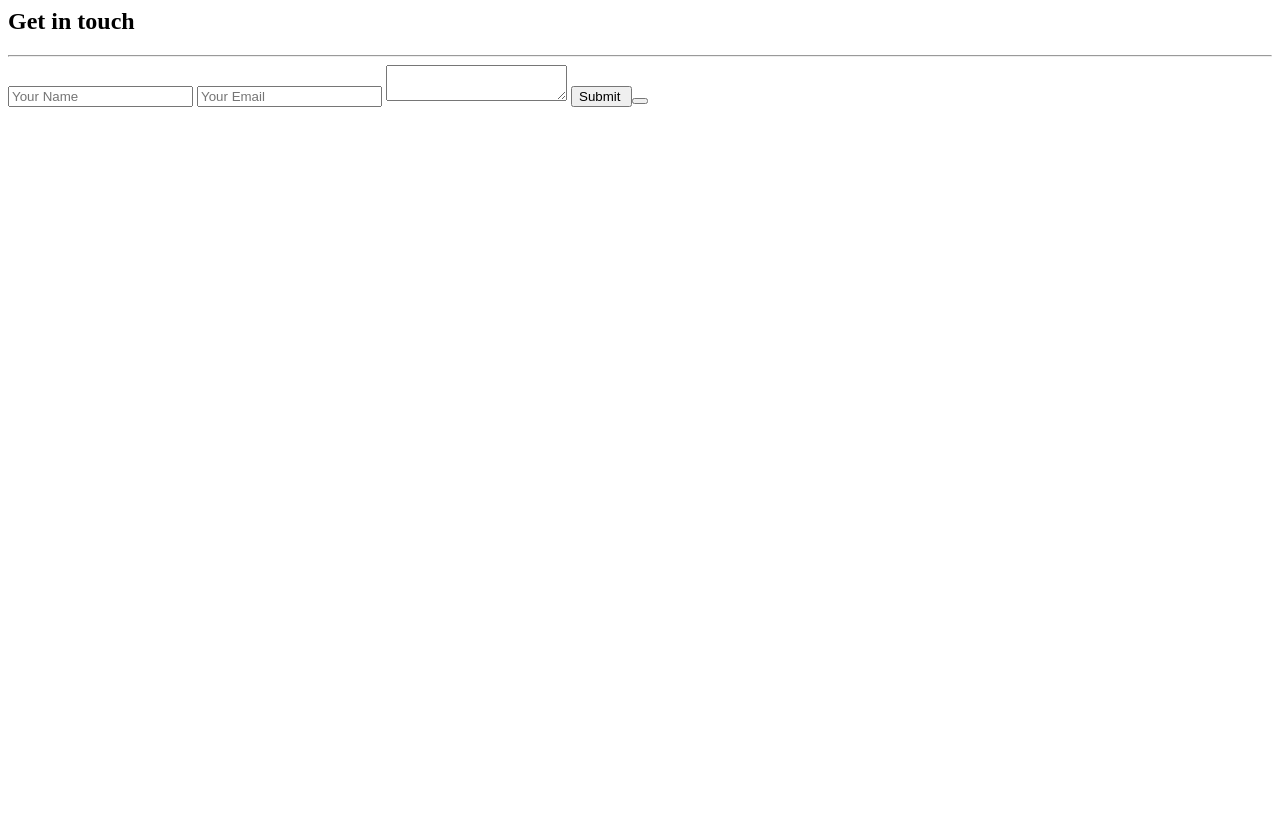
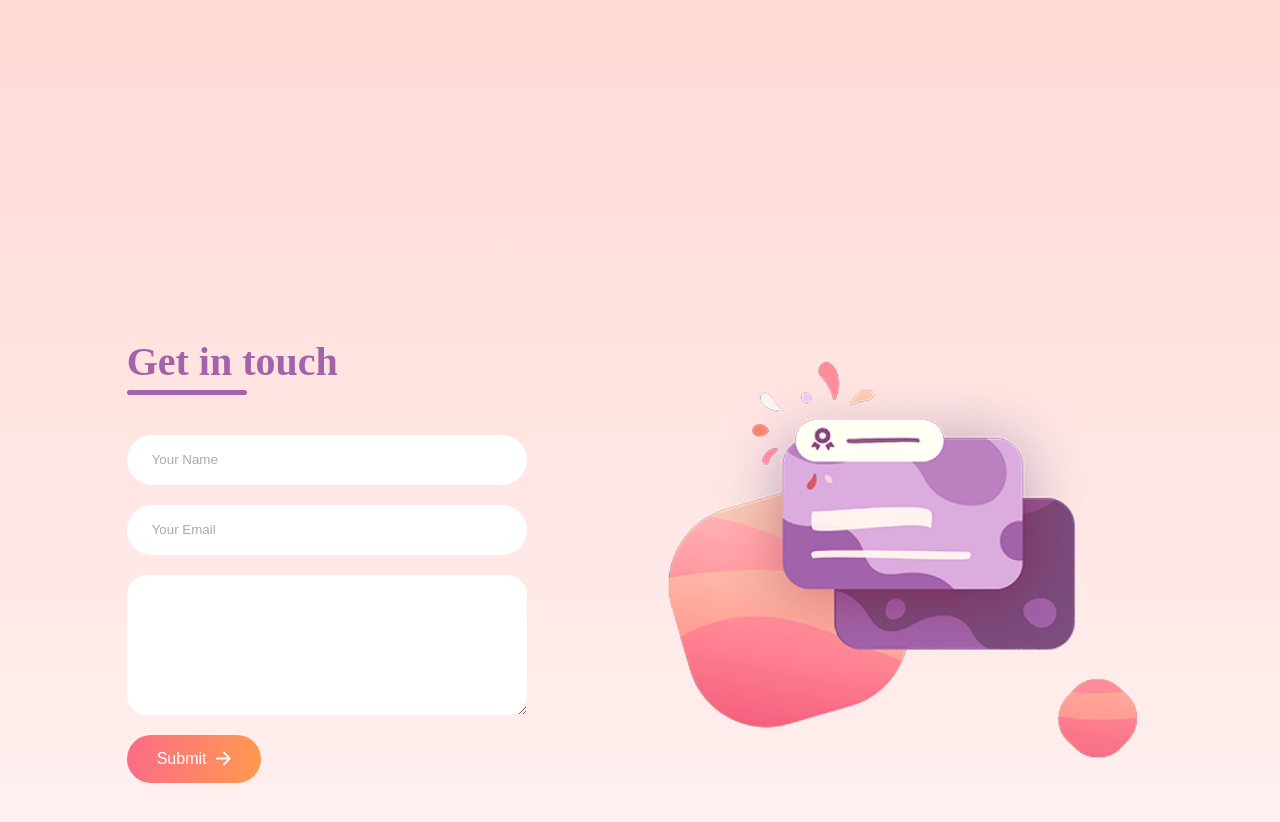
Before and after one commit to sammyniyo/Working-contact-us, a plain HTML site: page index.html in a window 1280 px wide. Before the commit the page ends 800 px from the top, so only its background shows below. Drawn offline with Linux system fonts and the light colour scheme.

Commit message:
added be

```diff
--- a/index.html
+++ b/index.html
@@ -7,11 +7,20 @@
   </head>
   <body>
     <div class="contact-container">
-      <form action="" class="contact-left">
+      <form
+        action="https://api.web3forms.com/submit"
+        method="POST"
+        class="contact-left"
+      >
         <div class="contact-left-title">
           <h2>Get in touch</h2>
           <hr />
         </div>
+        <input
+          type="hidden"
+          name="access_key"
+          value="bfe62fab-6b13-47a9-ac3e-945c4741f551"
+        />
         <input
           type="text"
           name="name"
@@ -27,9 +36,13 @@
           required
         />
         <textarea name="message" class="contact-inputs" required></textarea>
-        <button type="submit">Submit <img src="assets/arrow-icon.png" alt=""><button>
+        <button type="submit">
+          Submit <img src="assets/arrow_icon.png" alt="" />
+        </button>
       </form>
-      <div class="contact-right"></div>
+      <div class="contact-right">
+        <img src="assets/right_img.png" alt="" />
+      </div>
     </div>
   </body>
 </html>
--- a/style.css
+++ b/style.css
@@ -0,0 +1,81 @@
+* {
+  padding: 0;
+  margin: 0;
+  box-sizing: border-box;
+}
+body {
+  font-family: "Outfit";
+  background: linear-gradient(#ffdad5, #fff7f9);
+}
+.contact-container {
+  height: 140vh;
+  display: flex;
+  align-items: center;
+  justify-content: space-evenly;
+}
+.contact-left {
+  display: flex;
+  flex-direction: column;
+  align-items: start;
+  gap: 20px;
+}
+.contact-left-title h2 {
+  font-weight: 600;
+  color: #a363aa;
+  font-size: 40px;
+  margin-bottom: 5px;
+}
+.contact-left-title hr {
+  border: none;
+  width: 120px;
+  height: 5px;
+  background-color: #a363aa;
+  border-radius: 10px;
+  margin-bottom: 20px;
+}
+.contact-inputs {
+  width: 400px;
+  height: 50px;
+  border: none;
+  outline: none;
+  padding-left: 25px;
+  font-weight: 500;
+  color: #666;
+  border-radius: 50px;
+}
+.contact-left textarea {
+  height: 140px;
+  padding-top: 15px;
+  border-radius: 20px;
+}
+.contact-inputs:focus {
+  border: 2px solid #ff994f;
+}
+.contact-inputs::placeholder {
+  color: #a9a9a9;
+}
+.contact-left button {
+  display: flex;
+  align-items: center;
+  padding: 15px 30px;
+  font-size: 16px;
+  color: #fff;
+  gap: 10px;
+  border: none;
+  border-radius: 50px;
+  background: linear-gradient(270deg, #ff994f, #fa6d86);
+}
+.contact-left button img {
+  height: 15px;
+}
+.contact-right img {
+  width: 500px;
+}
+@media (max-width: 800px) {
+  .contact-inputs {
+    width: 80vw;
+  }
+  .contact-right {
+    display: none;
+  }
+}
```
